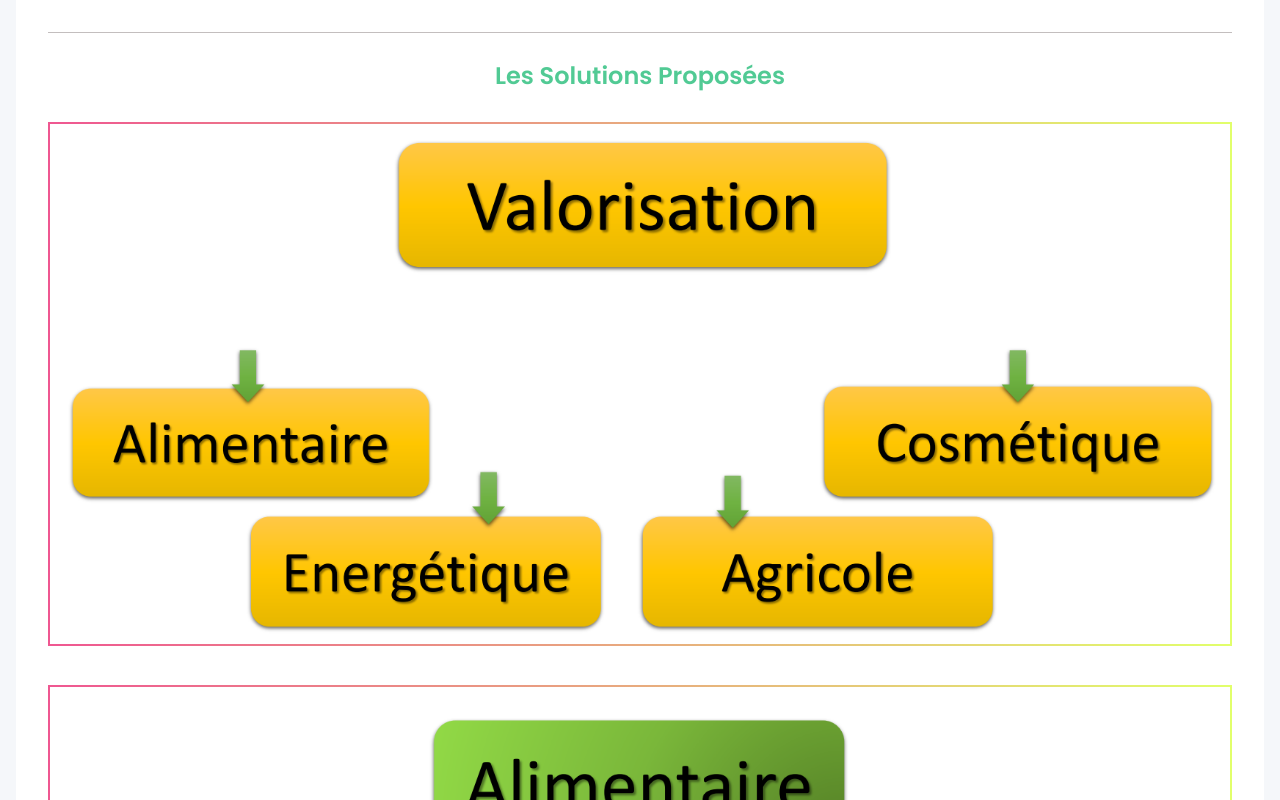
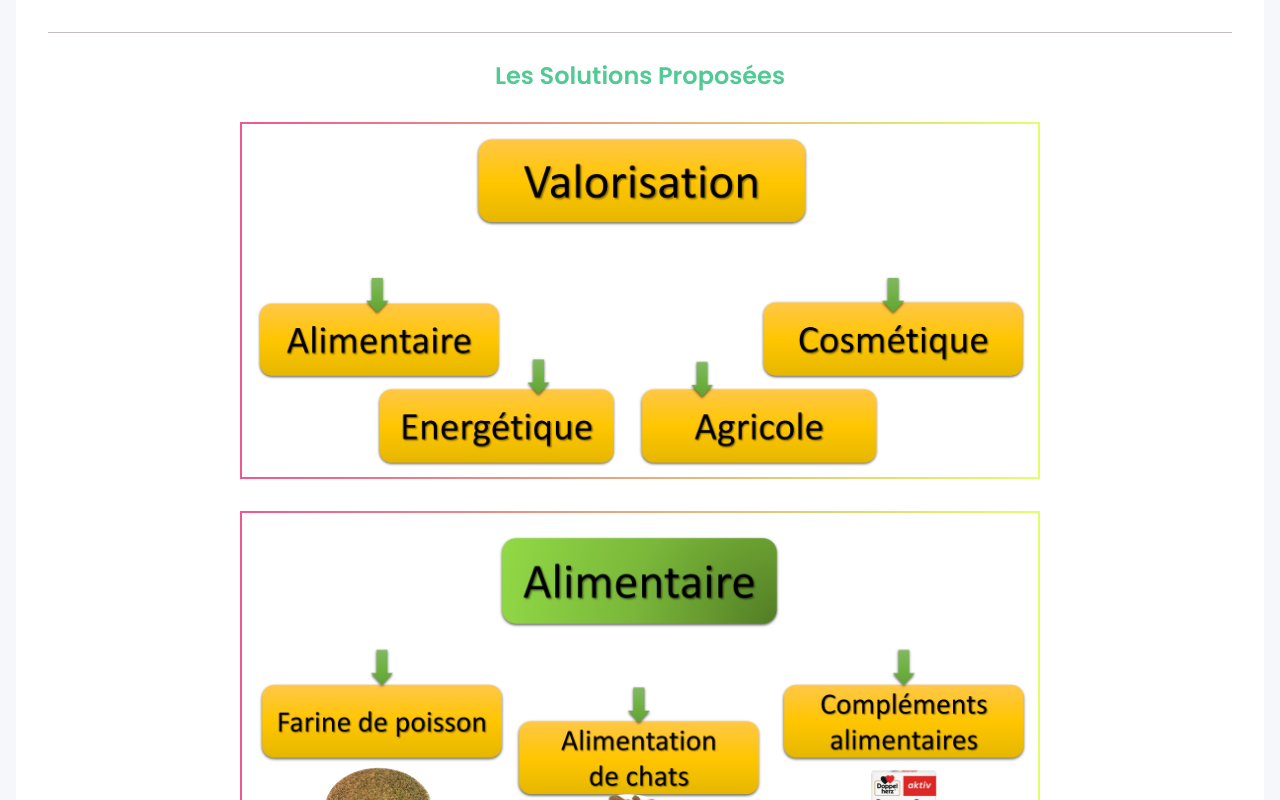
Before and after one commit to ahmedjd499/ARIBiotech, a React (Create React App) app: page /#/ in a window 1280 px wide. Shown: the part 5500-6300 px from the top of the page. Built offline with nearby package versions, Linux system fonts and the light colour scheme.

Commit message:
images solution size

```diff
--- a/src/components/home/Home.js
+++ b/src/components/home/Home.js
@@ -141,14 +141,12 @@ const Home = () => {
       <br/>
       <h2 className='sectionTitle'>Les Solutions Proposées</h2>
 
-      <div className='solutions'>
       <img src={s2} className='sectionSolImg' alt="" />
       <img src={s3} className='sectionSolImg' alt="" />
       <img src={s4} className='sectionSolImg' alt="" />
       <img src={s5} className='sectionSolImg' alt="" />
       <img src={s6} className='sectionSolImg' alt="" />
 
-      </div>
     </section>
 
 
--- a/src/components/home/home.css
+++ b/src/components/home/home.css
@@ -156,8 +156,9 @@ border: none;
 }
 
 .sectionSolImg{
-  width: 100%;
-  margin: 1rem 0 ;
+  max-width: 800px;
+  width: 95%;
+  margin: 1rem auto ;
   padding: 0.5rem;
   border-radius: 1rem;
   border-width: 2px;
```
